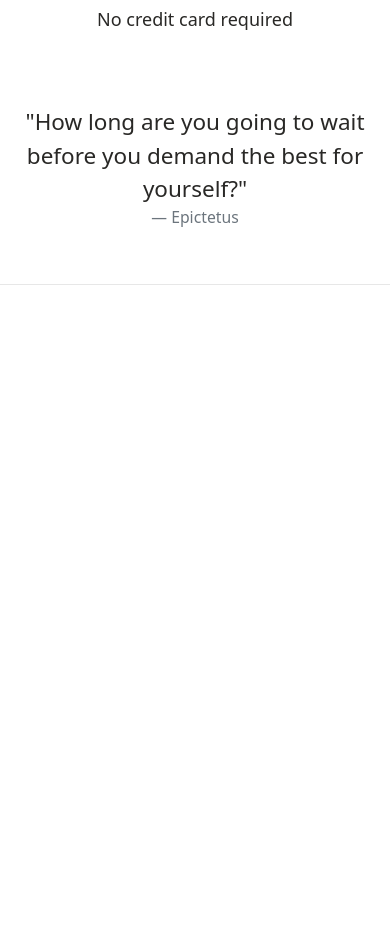
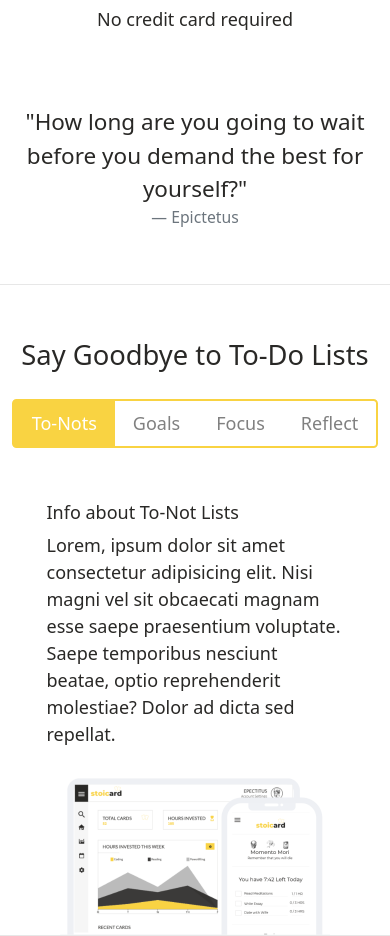
Before and after one commit to eddyhood/stoicard, a website built with webpack: page src/html/template-main.html in a window 390 px wide. Shown: the part 561-1497 px from the top of the page. Before the commit the page ends 846 px from the top, so only its background shows below. Built offline with nearby package versions, Linux system fonts and the light colour scheme; files whose address does not match are found by name.

Commit message:
Add pill tabs on home page

```diff
--- a/src/css/style.css
+++ b/src/css/style.css
@@ -40,11 +40,28 @@ body {
     border: none;
     background-color: var(--gray);
     color: white !important;
-
 }
 
+.nav-pills {
+    background-color: white;
+    border: 2px solid var(--yellow);
+    color: var(--yellow);
+    border-radius: .25rem;
+}
 
+.nav-link {
+    color: gray;
+    border-radius: 0px !important;
+}
 
+.nav-link:hover {
+    color: var(--gray);
+}
+
+.nav .nav-link.active {
+    color: white;
+    background-color: var(--yellow);
+}
 
 /*Navigation */
 #header-logo {
@@ -72,3 +89,13 @@ body {
         margin-top: 125px;
     }
 }
+
+@media screen and (max-width: 575px) {
+    #pills-tabContent {
+        max-width: 90vw;
+    }
+    .pill-img {
+        max-width: 300px;
+        height: auto;
+    }
+}
--- a/src/html/template-main.html
+++ b/src/html/template-main.html
@@ -71,6 +71,79 @@
             </div>
         </div>
       </div>
+      <div class="row row-content">
+        <div class="mt-5 d-flex flex-column align-items-center">
+          <h2>Say Goodbye to To-Do Lists</h2>
+          <ul class="nav nav-pills mb-5 mt-3">
+            <li class="nav-item" role="presentation">
+              <button class="nav-link active" id="pills-to-not-tab" data-bs-toggle="pill" data-bs-target="#pills-to-not" type="button" role="tab" aria-controls="pills-to-not" aria-selected="true">To-Nots</button>
+            </li>
+            <li class="nav-item" role="presentation">
+              <button class="nav-link" id="pills-to-goal-tab" data-bs-toggle="pill" data-bs-target="#pills-to-goal" type="button" role="tab" aria-controls="pills-to-goal" aria-selected="false">Goals</button>
+            </li>
+            <li class="nav-item" role="presentation">
+              <button class="nav-link" id="pills-to-focus-tab" data-bs-toggle="pill" data-bs-target="#pills-to-focus" type="button" role="tab" aria-controls="pills-to-focus" aria-selected="false">Focus</button>
+            </li>
+            <li class="nav-item" role="presentation">
+              <button class="nav-link" id="pills-to-reflect-tab" data-bs-toggle="pill" data-bs-target="#pills-to-reflect" type="button" role="tab" aria-controls="pills-to-reflect" aria-selected="false">Reflect</button>
+            </li>
+          </ul>
+          <div class="tab-content" id="pills-tabContent">
+            <div class="tab-pane fade show active" id="pills-to-not" role="tabpanel" aria-labelledby="pills-to-not-tab">
+              <div class="container">
+                <div class="row">
+                  <div class="col-lg-4 offset-lg-1 d-flex flex-column justify-content-center">
+                    <h6>Info about To-Not Lists</h6>
+                    <p>Lorem, ipsum dolor sit amet consectetur adipisicing elit. Nisi magni vel sit obcaecati magnam esse saepe praesentium voluptate. Saepe temporibus nesciunt beatae, optio reprehenderit molestiae? Dolor ad dicta sed repellat.</p>
+                  </div>
+                  <div class="col-lg-6 offset-lg-1 d-flex justify-content-center">
+                    <img src="../assets/images/desktop-and-phone.png" alt="A picture of how Stoicard looks on a desktop and on a phone" class="pill-img">
+                  </div>
+                </div>
+              </div>
+            </div>
+            <div class="tab-pane fade" id="pills-to-goal" role="tabpanel" aria-labelledby="pills-to-goal-tab">
+              <div class="container">
+                <div class="row">
+                  <div class="col-lg-5 offset-lg-1 d-sm-flex flex-column justify-content-center">
+                    <h6>Info about To-Goal Lists</h6>
+                    <p class="pe-3">Lorem ipsum dolor sit amet consectetur adipisicing elit. Velit dignissimos, modi tempore sint quod temporibus ratione a, ea maxime error nostrum praesentium est veniam quidem voluptatum voluptas placeat amet quisquam!</p>
+                  </div>
+                  <div class="col-lg-6 d-sm-flex justify-content-center">
+                    <img src="../assets/images/desktop-and-phone.png" alt="A picture of how Stoicard looks on a desktop and on a phone" class="pill-img">
+                  </div>
+                </div>
+              </div>
+            </div>
+            <div class="tab-pane fade" id="pills-to-focus" role="tabpanel" aria-labelledby="pills-to-focus-tab">
+              <div class="container">
+                <div class="row">
+                  <div class="col-lg-5 offset-lg-1 d-sm-flex flex-column justify-content-center">
+                    <h6>Info about To-Focus Lists</h6>
+                    <p>Lorem ipsum, dolor sit amet consectetur adipisicing elit. Id quaerat veritatis exercitationem officia esse expedita reiciendis fugit, placeat, nihil ea error laudantium delectus repudiandae corporis at eaque repellendus. Assumenda, rem.</p>
+                  </div>
+                  <div class="col-lg-6 d-sm-flex justify-content-center">
+                    <img src="../assets/images/desktop-and-phone.png" alt="A picture of how Stoicard looks on a desktop and on a phone" class="pill-img">
+                  </div>
+                </div>
+              </div>
+            </div>
+            <div class="tab-pane fade" id="pills-to-reflect" role="tabpanel" aria-labelledby="pills-to-reflect-tab">
+              <div class="container">
+                <div class="row">
+                  <div class="col-lg-5 offset-lg-1 d-sm-flex flex-column justify-content-center">
+                    <h6>Info about To-Reflect Lists</h6>
+                    <p>Lorem ipsum dolor sit, amet consectetur adipisicing elit. Voluptatem quas ad, iure deserunt commodi molestias nemo consequatur quaerat qui a. Officia nisi nemo ipsa, minima aperiam molestiae beatae numquam esse?</p>
+                  </div>
+                  <div class="col-lg-6 d-sm-flex justify-content-center">
+                    <img src="../assets/images/desktop-and-phone.png" alt="A picture of how Stoicard looks on a desktop and on a phone" class="pill-img">
+                  </div>
+                </div>
+              </div>
+            </div>
+          </div>
+        </div>
+      </div>
       <script src="https://cdn.jsdelivr.net/npm/bootstrap@5.0.2/dist/js/bootstrap.bundle.min.js" integrity="sha384-MrcW6ZMFYlzcLA8Nl+NtUVF0sA7MsXsP1UyJoMp4YLEuNSfAP+JcXn/tWtIaxVXM" crossorigin="anonymous"></script>
 </body>
 </html>
```
Also changed, not shown: src/assets/images/desktop-and-phone.png (added).
